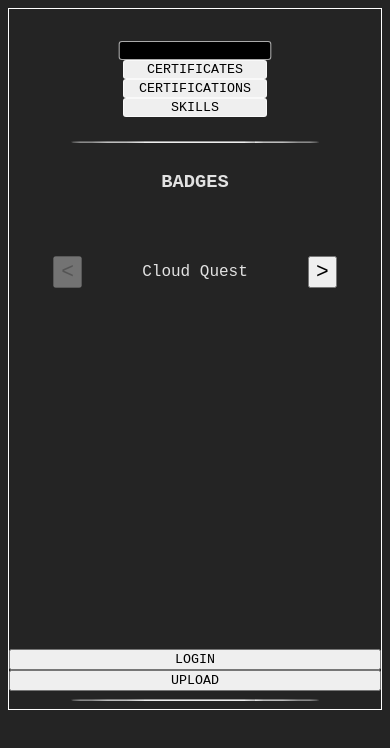
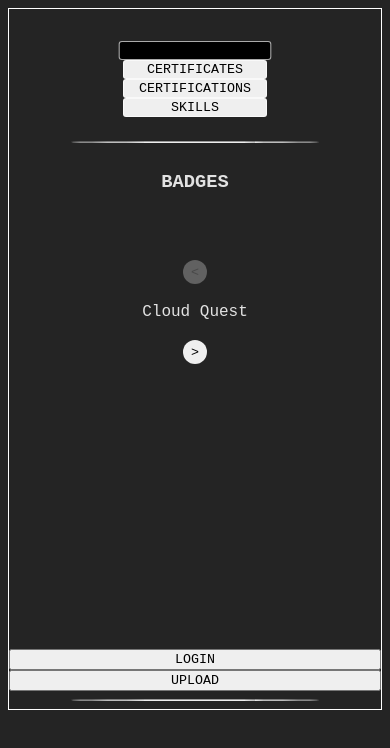
Before and after one commit to JaynewDee/acumen-gold, a React (Vite) app: page / in a window 390 px wide. Both pictures are taken after a click on the button "BADGES". Shown: the top 748 px of the page. Built offline with nearby package versions, Linux system fonts and the light colour scheme.

Commit message:
majority front-end functionalities in place

```diff
--- a/src/App.css
+++ b/src/App.css
@@ -39,6 +39,7 @@ button:hover {
   display: flex;
   flex-flow: column nowrap;
   margin: 1rem 3rem;
+  min-width: 300px;
 }
 .category-container > h3 {
   pointer-events: none;
@@ -47,15 +48,23 @@ button:hover {
 }
 .category-container {
   display: flex;
-  justify-content: space-evenly;
+  justify-content: space-between;
   align-items: center;
-  margin: 2rem;
+  /* min-width: 480px; */
+  max-width: 720px;
+  margin: 3rem auto 1rem;
 }
 .category-body {
 }
 .cycle-btn {
-  height: 2rem;
-  font-size: 133%;
+  height: 1.5rem;
+  width: 1.5rem;
+  border-radius: 50%;
+  border: none;
+}
+.cycle-btn:hover {
+  background-color: white;
+  color: black;
 }
 button:disabled {
   pointer-events: none;
@@ -91,5 +100,14 @@ hr {
   width: 66%;
   border-radius: 50%;
 }
-/* TODO */
-/* Use snap-to and overflow-x to enable "paginated" carousel */
+
+@media screen and (max-width: 600px) {
+  .category-container {
+    flex-flow: column nowrap;
+  }
+  .content-item-container {
+    width: 100%;
+    margin-right: 0;
+    margin-left: 0;
+  }
+}
```
